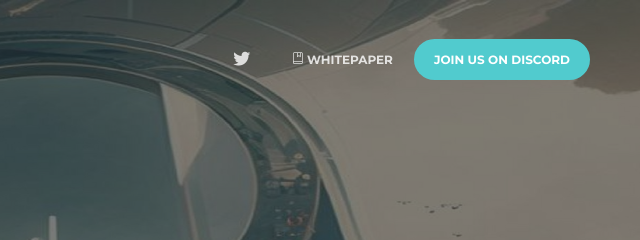
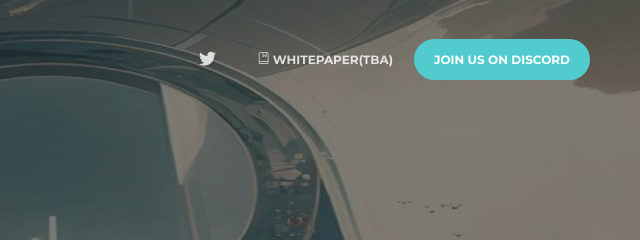
Before and after one commit to VnsObi/cantogods, a plain HTML site: page index.html in a window 1280 px wide. Shown: the top 240 px of the page, 602-1242 px from the left. Drawn offline with Linux system fonts and the light colour scheme; some packages are replaced by stand-ins of ours.

Commit message:
whitepaper pending

```diff
--- a/index.html
+++ b/index.html
@@ -41,7 +41,7 @@
             </a>
           </li>
           <li class="nav-item">
-            <a href="https://canto-gods.gitbook.io/canto-gods/" target="_blank" class="nav-link"><i class="nc-icon nc-book-bookmark"></i> Whitepaper</a>
+            <a href="#" target="_blank" class="nav-link"><i class="nc-icon nc-book-bookmark"></i> Whitepaper(TBA)</a>
           </li>
           <li class="nav-item">
             <a href="https://discord.gg/cantogods" target="_blank" class="btn btn-primary btn-round">Join us on Discord</a>
@@ -147,7 +147,7 @@
                 <a href="#" target="_blank">Canto Gods</a>
               </li>
               <li>
-                <a href="https://canto-gods.gitbook.io/canto-gods/" target="_blank">Whitepaper</a>
+                <a href="#" target="_blank">Whitepaper(TBA)</a>
               </li>
               <li>
                 <a href="https://alto.build/collections/canto-gods" target="_blank">collections</a>
```
